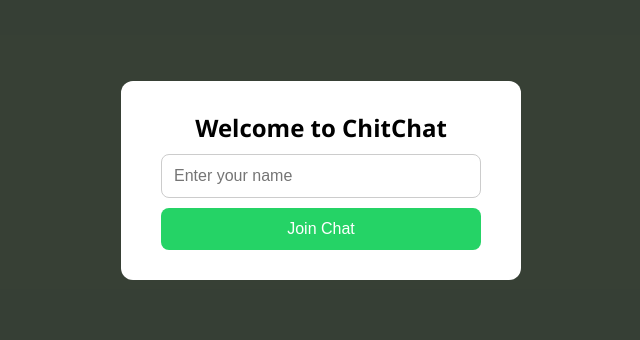
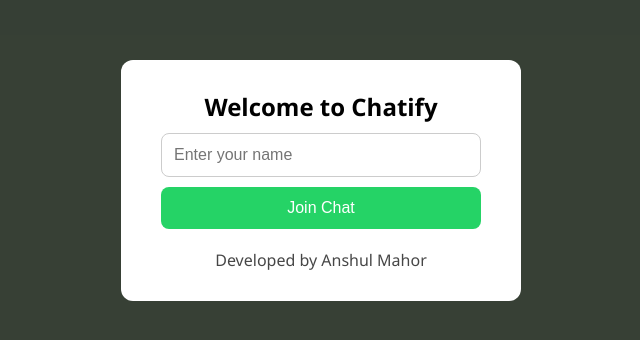
Before and after one commit to anshuliitb/Chatify, a website with bundled scripts: page public/index.html in a window 1280 px wide. Shown: the part 220-560 px from the top of the page, without its empty margins (319-959 px from the left). Built offline with nearby package versions, Linux system fonts and the light colour scheme; files whose address does not match are found by name.

Commit message:
added README.md and deployed

```diff
--- a/app.js
+++ b/app.js
@@ -35,7 +35,7 @@
 // Start server
 const PORT = process.env.PORT || 3000;
 server.listen(PORT, async () => {
-  console.log(`🚀 Server running at http://localhost:${PORT}/`);
+  console.log(`🚀 Server running at port: ${PORT}`);
   // Connect to DB
   await connectDB();
 });
--- a/public/assets/styles/styles.css
+++ b/public/assets/styles/styles.css
@@ -235,3 +235,13 @@
     padding: 8px 12px;
   }
 }
+
+.developer-credit {
+  margin-top: 20px;
+  font-size: 16px;
+  color: #333;
+  text-align: center;
+  font-weight: 500;
+  font-style: normal;
+  opacity: 0.9;
+}
--- a/public/index.html
+++ b/public/index.html
@@ -3,7 +3,7 @@
   <head>
     <meta charset="UTF-8" />
     <meta name="viewport" content="width=device-width, initial-scale=1.0" />
-    <title>ChitChat</title>
+    <title>Chatify</title>
 
     <link
       rel="stylesheet"
@@ -16,9 +16,10 @@
   <body>
     <div id="overlay">
       <div class="onboarding">
-        <h2>Welcome to ChitChat</h2>
+        <h2>Welcome to Chatify</h2>
         <input type="text" id="usernameInput" placeholder="Enter your name" />
         <button id="startChat">Join Chat</button>
+        <div class="developer-credit">Developed by Anshul Mahor</div>
       </div>
     </div>
 
```
Also changed, not shown: package.json (+4 -4 lines), README.md (added), 2 other files.
